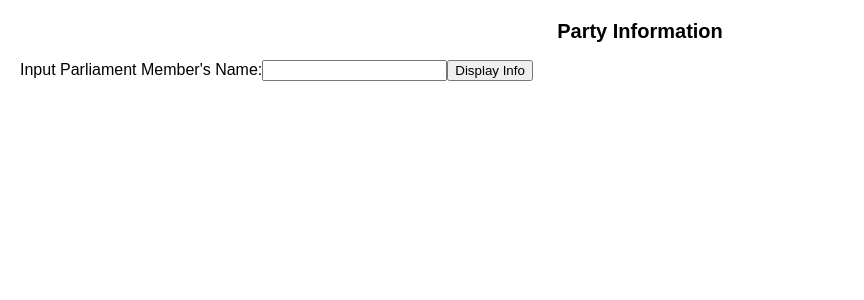
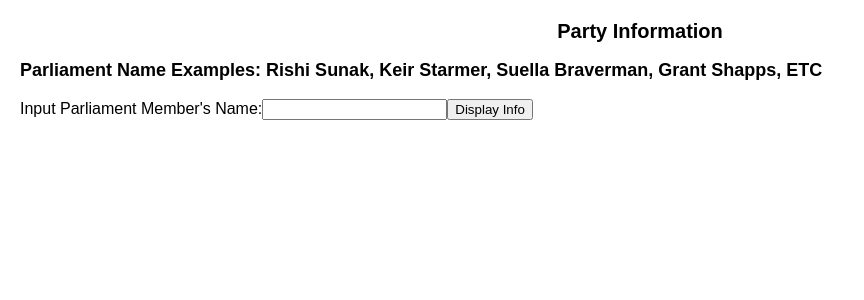
Before and after one commit to Kazi27/API-app, a React (Create React App) app in the folder src/: page /parliament in a window 1280 px wide. Shown: the top 300 px of the page, without its empty margins (0-864 px from the left). Built offline with nearby package versions, Linux system fonts and the light colour scheme.

Commit message:
final touches

```diff
--- a/src/Parliament.js
+++ b/src/Parliament.js
@@ -96,6 +96,8 @@
 <div>
   {/* displays the header of the page (Party Information) */}
   <h2>Party Information</h2>
+  <h3>Parliament Name Examples: Rishi Sunak, Keir Starmer, Suella Braverman, Grant Shapps, ETC </h3>
+
   {/* Input field where the user must input a valid parliament members name and click search. If present in the api, information about the party member is present.  */}
   <form onSubmit={handleSubmit}>
     <label>
```
